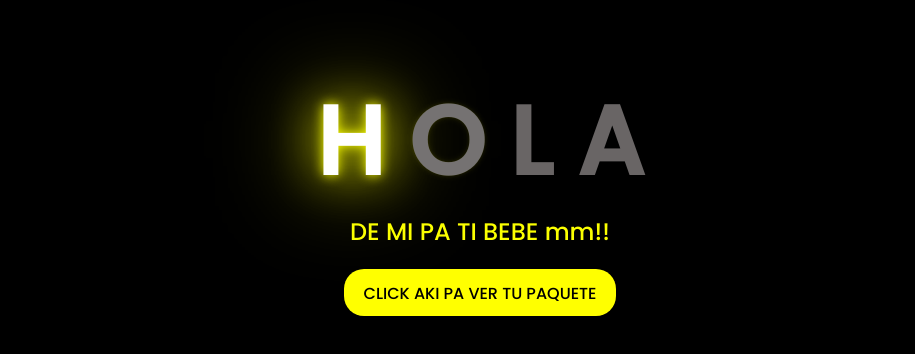
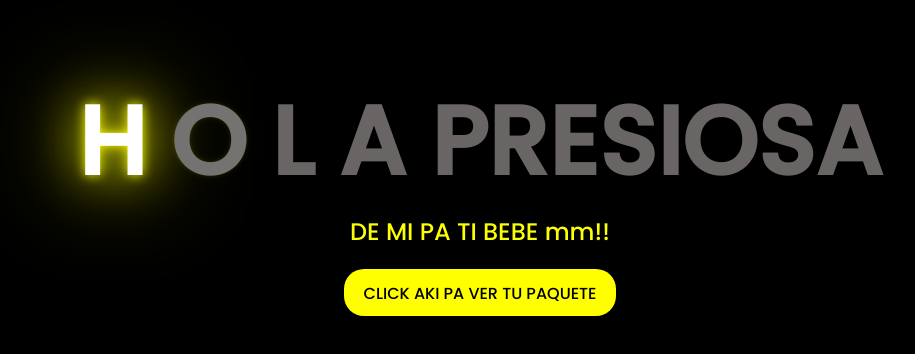
Before and after one commit to Juanpoma82/FLORES-AMARILLAS2, a plain HTML site: page index.html in a window 1280 px wide. Shown: the part 216-570 px from the top of the page, without its empty margins (168-1083 px from the left). Drawn offline with Linux system fonts and the light colour scheme.

Commit message:
Update index.html

```diff
--- a/index.html
+++ b/index.html
@@ -15,6 +15,7 @@
         <span>O</span>
         <span>L</span>
         <span>A</span>
+        <span>PRESIOSA</span>
     </div>
     <div class="greetings">
         <span></span>
```
